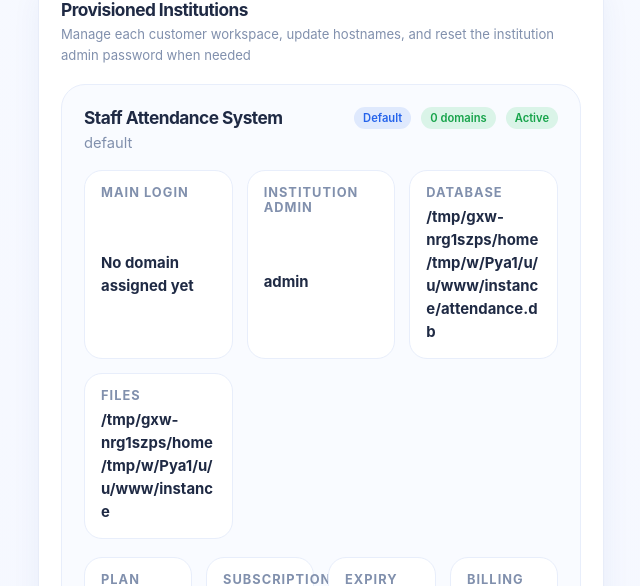
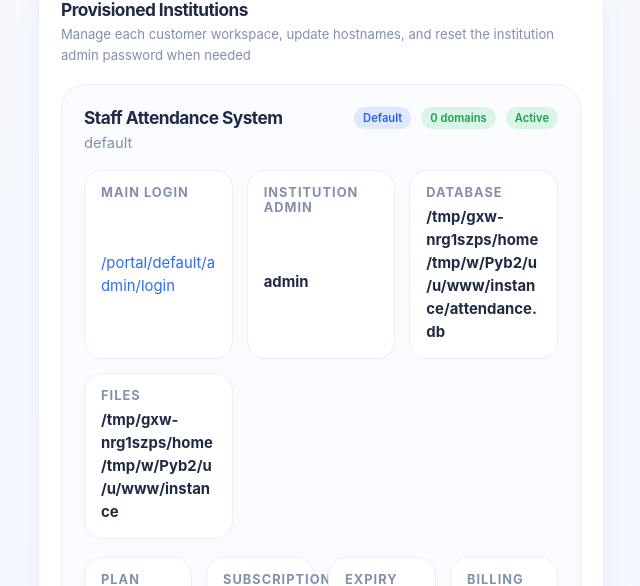
Before and after one commit to jacksmeg/attendance, a Flask app: page /platform/organizations in a window 1280 px wide. Shown: the part 1851-2437 px from the top of the page, without its empty margins (268-908 px from the left). Run offline with Flask 3, Linux system fonts and the light colour scheme; the visitor is signed in with stand-in values (Sample User, id 1); data comes from the database, SQL or seed files in the repository; data that the repository does not hold is empty; some libraries are stand-ins or nearby versions.

Commit message:
Fix institution portal login flow

```diff
--- a/attendance_app/auth.py
+++ b/attendance_app/auth.py
@@ -93,7 +93,12 @@ def start_platform_admin_session(username: str) -> None:
     session["managed_department"] = ""
 
 
-def start_institution_admin_session(username: str, organization_name: str = "") -> None:
+def start_institution_admin_session(
+    username: str,
+    organization_name: str = "",
+    *,
+    organization_slug: str = "",
+) -> None:
     clear_user_session()
     session["admin_authenticated"] = True
     session["staff_authenticated"] = False
@@ -102,9 +107,11 @@ def start_institution_admin_session(username: str, organization_name: str = "")
     session["display_name"] = organization_name or "Admin User"
     session["access_role"] = SUPER_ADMIN
     session["managed_department"] = ""
+    session["organization_slug"] = organization_slug
+    session["pending_organization_slug"] = organization_slug
 
 
-def start_staff_session(staff: dict[str, object]) -> None:
+def start_staff_session(staff: dict[str, object], *, organization_slug: str = "") -> None:
     access_role = normalize_access_role(str(staff.get("access_role", STAFF)))
     full_name = f"{staff.get('first_name', '')} {staff.get('last_name', '')}".strip() or str(
         staff.get("staff_code", "Staff")
@@ -121,6 +128,8 @@ def start_staff_session(staff: dict[str, object]) -> None:
     session["admin_authenticated"] = access_role in ADMIN_PANEL_ROLES
     session["admin_username"] = full_name if access_role in ADMIN_PANEL_ROLES else ""
     session["is_platform_admin"] = False
+    session["organization_slug"] = organization_slug
+    session["pending_organization_slug"] = organization_slug
 
 
 def current_access_role() -> str:
--- a/attendance_app/services/tenancy.py
+++ b/attendance_app/services/tenancy.py
@@ -7,7 +7,7 @@ from typing import Any, Iterable
 import re
 import sqlite3
 
-from flask import current_app, g, has_request_context, request
+from flask import current_app, g, has_request_context, request, session
 
 from attendance_app.config import AppConfig
 
@@ -483,6 +483,14 @@ def get_current_organization() -> OrganizationContext:
 
     if has_request_context():
         organization = get_organization_by_host(settings, request.host)
+        if organization is None:
+            session_slug = str(
+                session.get("organization_slug")
+                or session.get("pending_organization_slug")
+                or ""
+            ).strip()
+            if session_slug:
+                organization = get_organization_by_slug(settings, session_slug)
 
     if organization is None:
         organization = get_organization_by_slug(settings, settings.default_organization_slug)
--- a/attendance_app/templates/platform/organizations.html
+++ b/attendance_app/templates/platform/organizations.html
@@ -147,7 +147,9 @@
                     <div class="platform-org-meta-grid">
                         <div class="platform-org-meta">
                             <span>Main Login</span>
-                            {% if organization.login_url %}
+                            {% if organization.platform_login_url %}
+                            <a href="{{ organization.platform_login_url }}" target="_blank" rel="noreferrer">{{ organization.platform_login_url }}</a>
+                            {% elif organization.login_url %}
                             <a href="{{ organization.login_url }}" target="_blank" rel="noreferrer">{{ organization.login_url }}</a>
                             {% else %}
                             <strong>No domain assigned yet</strong>
@@ -369,7 +371,12 @@
                                 {{ icon('settings') }}
                                 <span>Save Institution</span>
                             </button>
-                            {% if organization.login_url %}
+                            {% if organization.platform_login_url %}
+                            <a class="admin-toolbar-button" href="{{ organization.platform_login_url }}" target="_blank" rel="noreferrer">
+                                {{ icon('arrow-right') }}
+                                <span>Open Institution Portal</span>
+                            </a>
+                            {% elif organization.login_url %}
                             <a class="admin-toolbar-button" href="{{ organization.login_url }}" target="_blank" rel="noreferrer">
                                 {{ icon('arrow-right') }}
                                 <span>Open Institution</span>
--- a/attendance_app/views.py
+++ b/attendance_app/views.py
@@ -302,6 +302,24 @@ def register_routes(app: Flask) -> None:
             next_url=request.args.get("next", ""),
         )
 
+    @bp.route("/portal/<slug>/admin/login")
+    def portal_admin_login(slug: str):
+        organization = get_organization_by_slug(current_app.config["APP_SETTINGS"], slug)
+        if not organization:
+            flash("That institution portal could not be found.", "error")
+            return redirect(url_for("app.home"))
+        session["pending_organization_slug"] = organization.slug
+        return redirect(url_for("app.admin_login"))
+
+    @bp.route("/portal/<slug>/staff/login")
+    def portal_staff_login(slug: str):
+        organization = get_organization_by_slug(current_app.config["APP_SETTINGS"], slug)
+        if not organization:
+            flash("That institution portal could not be found.", "error")
+            return redirect(url_for("app.home"))
+        session["pending_organization_slug"] = organization.slug
+        return redirect(url_for("app.staff_login"))
+
     @bp.route("/health")
     def health():
         provider = build_provider(current_app.config["APP_SETTINGS"])
@@ -631,6 +649,7 @@ self.addEventListener("fetch", (event) => {{
     @bp.route("/admin/login", methods=["GET", "POST"])
     def admin_login():
         settings = current_app.config["APP_SETTINGS"]
+        organization = get_current_organization()
         live_settings = get_app_settings(default_app_name=_tenant_default_app_name())
         admin_security = get_admin_security(default_username=settings.admin_username)
         if request.method == "POST":
@@ -641,7 +660,11 @@ self.addEventListener("fetch", (event) => {{
                 username == admin_security["admin_username"]
                 and admin_password_matches(password, settings.admin_password)
             ):
-                start_institution_admin_session(username, live_settings["organization_name"])
+                start_institution_admin_session(
+                    username,
+                    live_settings["organization_name"],
+                    organization_slug=organization.slug,
+                )
                 log_admin_activity(
                     actor_type="user",
                     actor_name=live_settings["organization_name"] or username,
@@ -663,6 +686,7 @@ self.addEventListener("fetch", (event) => {{
 
     @bp.route("/staff/login", methods=["GET", "POST"])
     def staff_login():
+        organization = get_current_organization()
         if request.method == "POST":
             staff_identifier = request.form.get("staff_identifier", "").strip()
             staff_code = request.form.get("staff_code", "").strip().upper()
@@ -698,7 +722,7 @@ self.addEventListener("fetch", (event) => {{
                     ip_address=request.headers.get("X-Forwarded-For", request.remote_addr or "")[:255],
                     device_name=_request_device_name(),
                 )
-                start_staff_session(staff)
+                start_staff_session(staff, organization_slug=organization.slug)
                 flash("Welcome back. You are signed in.", "success")
                 if next_url:
                     return redirect(next_url)
@@ -2788,6 +2812,8 @@ def _platform_organization_rows(
                 "hostnames": hostnames,
                 "primary_url": primary_url,
                 "login_url": f"{primary_url}/admin/login" if primary_url else "",
+                "platform_login_url": url_for("app.portal_admin_login", slug=organization.slug),
+                "platform_staff_login_url": url_for("app.portal_staff_login", slug=organization.slug),
                 "admin_username": admin_security["admin_username"],
                 "form": form,
                 "plan_name": organization.plan_name,
```
Also changed, not shown: tests/test_app.py (+10 -5 lines).
